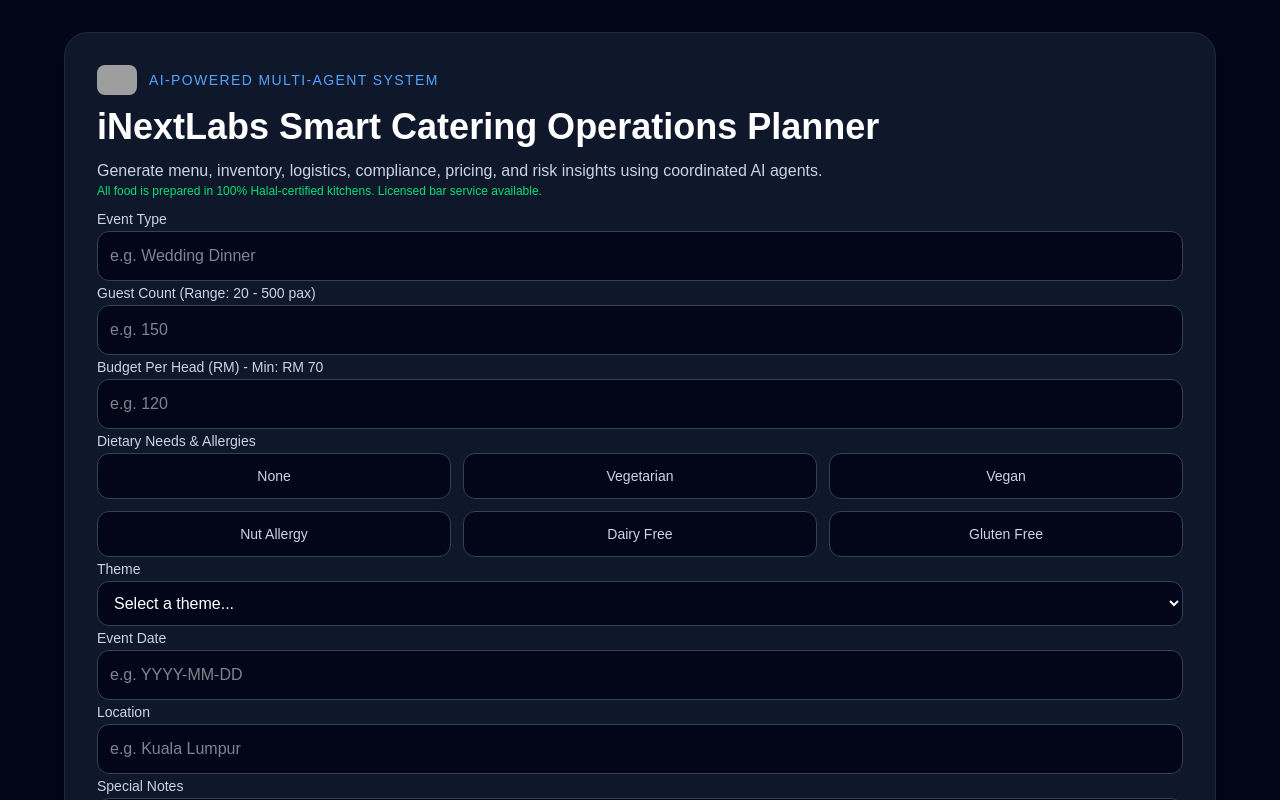
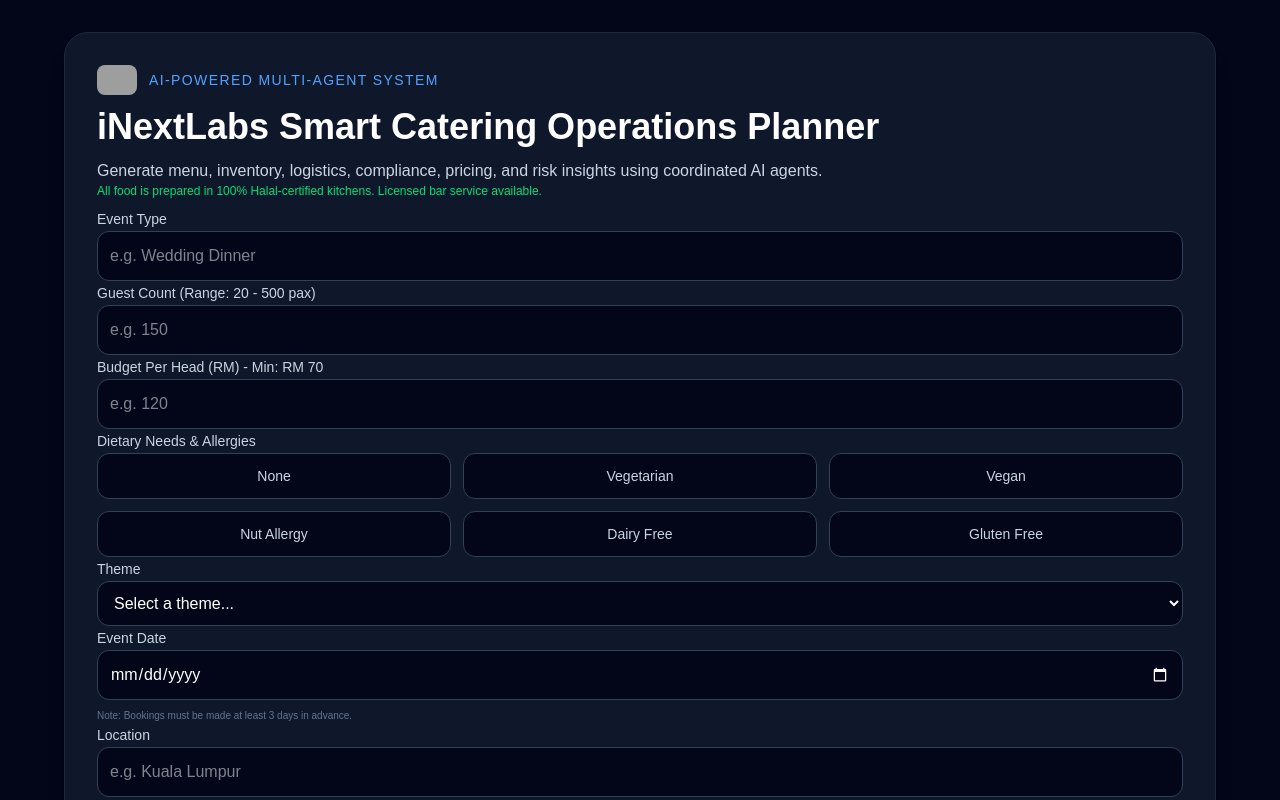
Before and after one commit to MaddiePET/iNextLabs_SmartCateringSystem, a Next.js app in the folder frontend/: page / in a window 1280 px wide. Shown: the top 800 px of the page. Built offline with nearby package versions, Linux system fonts and the light colour scheme; grey boxes are pictures that could not be loaded.

Commit message:
Improved UI/UX with a date picker

```diff
--- a/frontend/app/page.tsx
+++ b/frontend/app/page.tsx
@@ -1,6 +1,6 @@
 "use client";
 
-import { useState } from "react";
+import { useRef, useState } from "react";
 import Image from "next/image";
 
 type CateringPlan = {
@@ -128,6 +128,7 @@
   const [feedbackSubmitted, setFeedbackSubmitted] = useState(false);
   const [successMessage, setSuccessMessage] = useState("");
   const [feedbackSaving, setFeedbackSaving] = useState(false);
+  const dateInputRef = useRef<HTMLInputElement>(null);
 
   async function generatePlan() {
     setLoading(true);
@@ -335,13 +336,29 @@
             </select>
           </label>
 
-          <Input
-            label="Event Date"
-            placeholder="e.g. YYYY-MM-DD"
-            value={form.eventDate}
-            disabled={loading}
-            onChange={(v) => setForm({ ...form, eventDate: v })}
-          />
+          <label className="space-y-2 block">
+            <span className="text-sm font-medium text-slate-300">
+              Event Date
+            </span>
+
+            <input
+              ref={dateInputRef}
+              type="date"
+              min={new Date().toISOString().split("T")[0]}
+              className="w-full cursor-pointer rounded-xl border border-slate-700 bg-slate-950 p-3 text-white outline-none focus:border-blue-500 [color-scheme:dark]"
+              value={form.eventDate}
+              disabled={loading}
+              onClick={() => {
+                try {
+                  dateInputRef.current?.showPicker();
+                } catch (e) {
+                  console.log("Native picker triggered");
+                }
+              }}
+              onChange={(e) => setForm({ ...form, eventDate: e.target.value })}
+            />
+            <p className="text-[10px] text-slate-500">Note: Bookings must be made at least 3 days in advance.</p>
+          </label>
 
           <Input
             label="Location"
```
Also changed, not shown: 1 other file (tests, documents, lock files or other folders).
